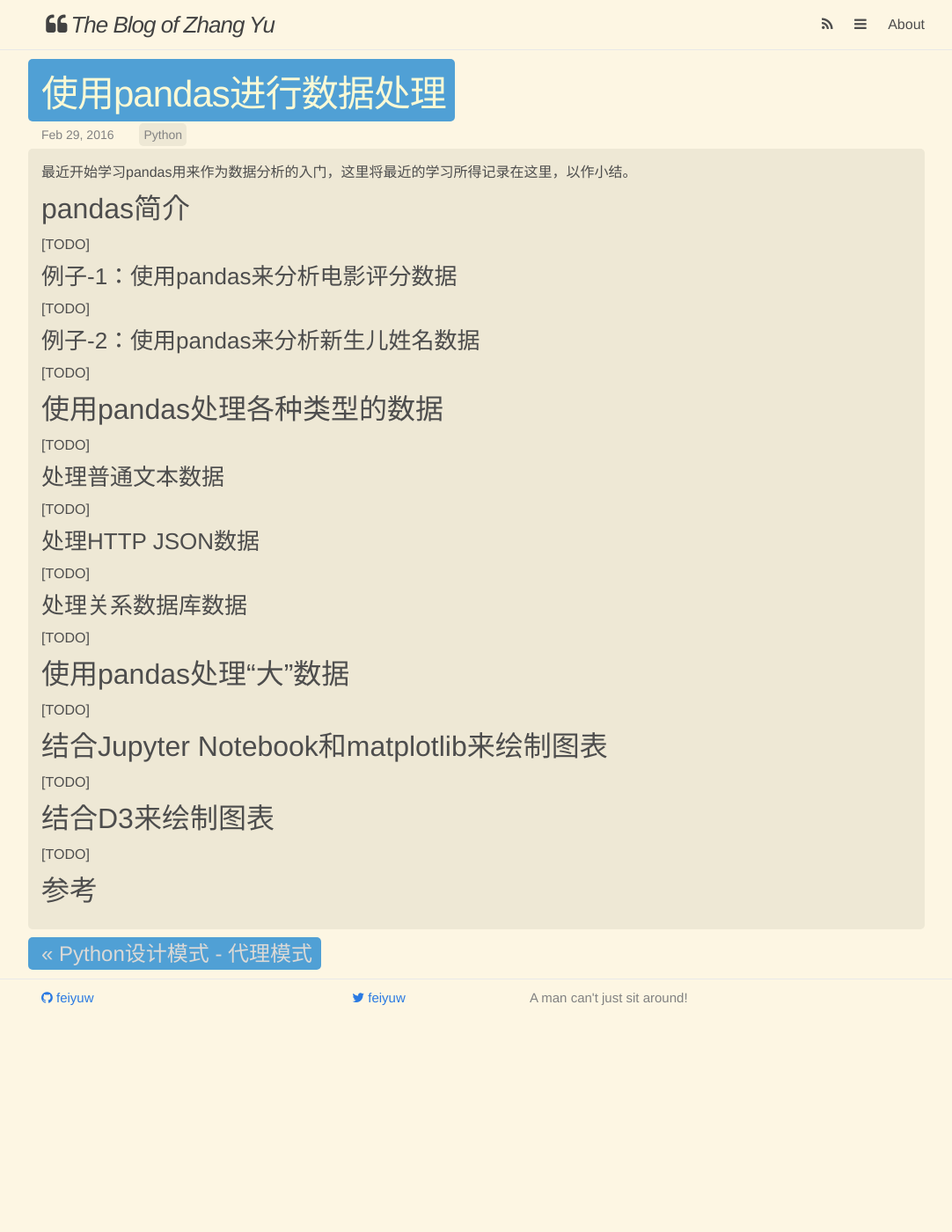
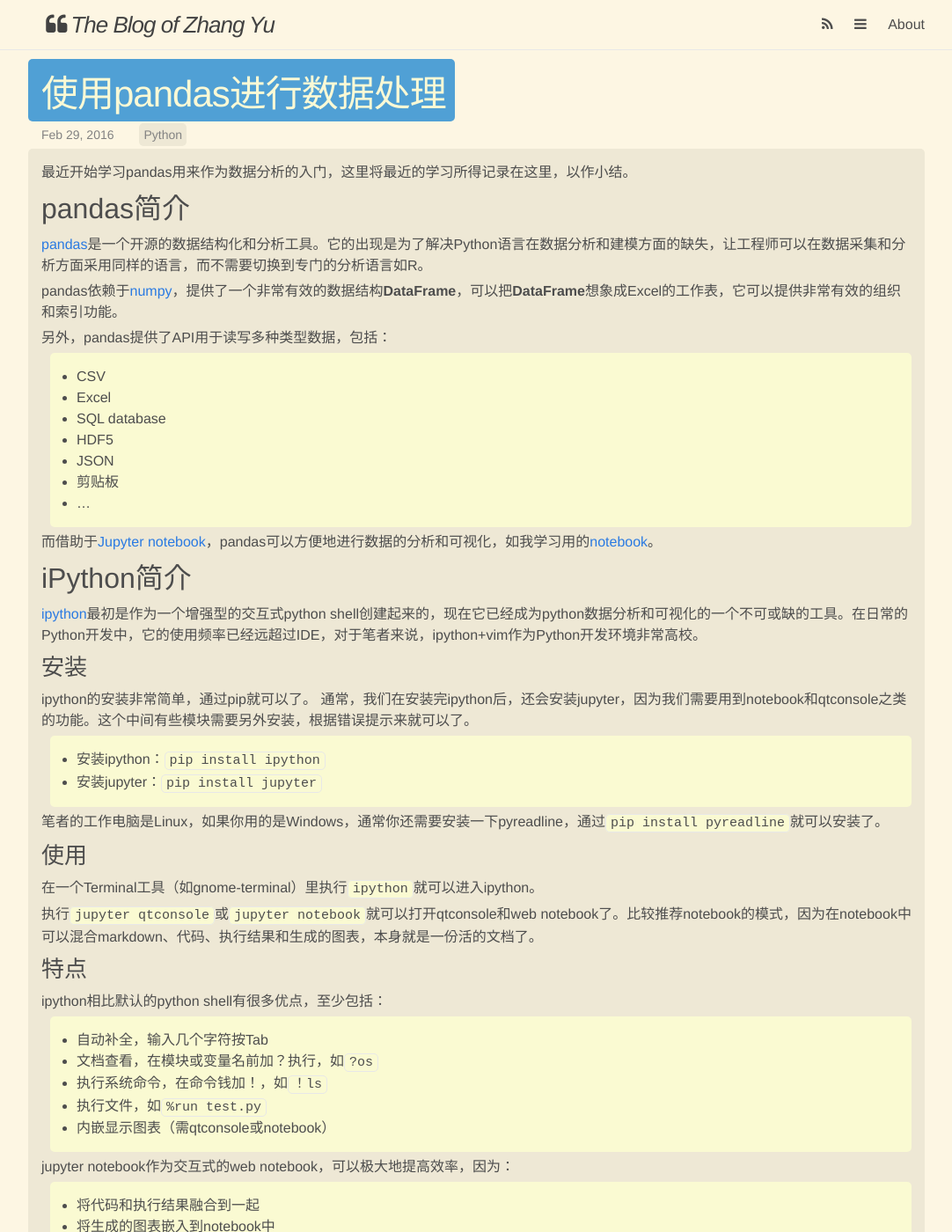
Before and after one commit to feiyuw/feiyuw.github.io, a Jekyll site: the page built from _posts/2016-02-29-use-pandas-as-data-processor.md, in a window 1280 px wide and 1400 px high. Shown: the whole window at 88% size, without its empty margins (91-1173 px from the left). Built offline with Jekyll 4.4.1, drawn with Linux system fonts in a browser that asks for light colours; nearby versions of some CDN libraries; comment, search, counter and statistics services are not loaded; some of the changed text lies outside the part shown.

Commit message:
update one blog

````diff
--- a/_posts/2016-02-29-use-pandas-as-data-processor.md
+++ b/_posts/2016-02-29-use-pandas-as-data-processor.md
@@ -8,41 +8,136 @@ categories: Python
 
 ## pandas简介
 
-[TODO]
+[pandas](http://pandas.pydata.org/)是一个开源的数据结构化和分析工具。它的出现是为了解决Python语言在数据分析和建模方面的缺失，让工程师可以在数据采集和分析方面采用同样的语言，而不需要切换到专门的分析语言如R。
 
-### 例子-1：使用pandas来分析电影评分数据
+pandas依赖于[numpy](http://www.numpy.org/)，提供了一个非常有效的数据结构**DataFrame**，可以把**DataFrame**想象成Excel的工作表，它可以提供非常有效的组织和索引功能。
+
+另外，pandas提供了API用于读写多种类型数据，包括：
+
+* CSV
+* Excel
+* SQL database
+* HDF5
+* JSON
+* 剪贴板
+* ...
+
+而借助于[Jupyter notebook](http://jupyter.org/)，pandas可以方便地进行数据的分析和可视化，如我学习用的[notebook](/assets/learn-pandas.ipynb)。
+
+## iPython简介
+
+[ipython](http://ipython.org/)最初是作为一个增强型的交互式python shell创建起来的，现在它已经成为python数据分析和可视化的一个不可或缺的工具。在日常的Python开发中，它的使用频率已经远超过IDE，对于笔者来说，ipython+vim作为Python开发环境非常高校。
+
+### 安装
+
+ipython的安装非常简单，通过pip就可以了。
+通常，我们在安装完ipython后，还会安装jupyter，因为我们需要用到notebook和qtconsole之类的功能。这个中间有些模块需要另外安装，根据错误提示来就可以了。
+
+* 安装ipython：`pip install ipython`
+* 安装jupyter：`pip install jupyter`
+
+笔者的工作电脑是Linux，如果你用的是Windows，通常你还需要安装一下pyreadline，通过`pip install pyreadline`就可以安装了。
+
+### 使用
+
+在一个Terminal工具（如gnome-terminal）里执行`ipython`就可以进入ipython。
+
+执行`jupyter qtconsole`或`jupyter notebook`就可以打开qtconsole和web notebook了。比较推荐notebook的模式，因为在notebook中可以混合markdown、代码、执行结果和生成的图表，本身就是一份活的文档了。
+
+### 特点
+
+ipython相比默认的python shell有很多优点，至少包括：
+
+* 自动补全，输入几个字符按Tab
+* 文档查看，在模块或变量名前加？执行，如`?os`
+* 执行系统命令，在命令钱加！，如`！ls`
+* 执行文件，如`%run test.py`
+* 内嵌显示图表（需qtconsole或notebook）
+
+jupyter notebook作为交互式的web notebook，可以极大地提高效率，因为：
+
+* 将代码和执行结果融合到一起
+* 将生成的图表嵌入到notebook中
+* 可以添加markdown用于说明和文档
+* web形式便于分享
+
+### 性能分析
+
+ipython有内置的性能分析方法，可以方便地分析函数的性能，包括：
+
+* %time  ==>  获得程序运行的时间
+* %timeit  ==>  持续运行100万次，分析函数所用时间
+* %prun  ==>  以cProfile的方式运行函数进行性能分析
+
+除此意外，我们还可以使用[line_profiler](https://github.com/rkern/line_profiler)
+
+* 安装：pip install line_profiler
+* 在ipython中启用：在~/.ipython/profile_default/ipython_config.py中加入`c.TerminalIPythonApp.extensions = [ 'line_profiler', ]`
+* 在ipython中使用`%lprun`
+
+## pandas入门
+
+在[利用Python进行数据分析](https://book.douban.com/subject/25779298/)这本书的引言部分有三个例子，我在pandas 0.17.1版本上把他们都实现了一下，通过这三个例子，我们可以一窥pandas数据分析的门径。
+
+### 例子-1：分析网页请求数据
+
+在http://1usagov.measuredvoice.com/2013/上可以下载到网页请求数据，我们选取其中一天的数据文件**usagov_bitly_data2013-05-17-1368832207**来进行分析。
+
+这个文件的每一行都是一个json字符串，因此我们可以很方便地把它按行转换成一个list。
+
+```python
+import json
+# 数据来源: http://1usagov.measuredvoice.com/2013/
+with open('usagov_bitly_data2013-05-17-1368832207') as fp:
+    records = map(json.loads, fp)
+```
+
+#### 使用pandas来过滤数据
+
+我们会将上面得到的records转换成pandas的DataFrame对象，以进行后续的处理。这里我们希望通过简单的方法可以过滤出我们需要的数据。
+
+```python
+from pandas import DataFrame
+
+data = DataFrame(records) # 以frame形式使用数据
+data[(data['tz'] == '') & (data['al'] == 'en')] # filter data
+# 也可以使用
+data[(data.tz == '') & (data.al == 'en')]
+```
+
+上面的代码将时区（tz）为空，并且语言（al）为en的数据过滤出来。
+
+#### 数据清洗
+
+很多时候我们的数据集中的某些数据会存在一些字段的缺失或异常，pandas可以很方便地进行这方面的清洗和处理工作。
+
+```python
+clean_tz = data['tz'].fillna('Missing')
+clean_tz[clean_tz == ''] = 'Unknown'
+```
+
+`fillna`方法将所有没有tz字段的数据的该字段值设置为**Missing**，而第二行代码则将所有tz为空的数据改为**Unknown**。
+
+#### 按值聚合并排序
+
+上面的clean_tz记录了所有这些数据的时区信息，我们希望知道每一个时区的访问次数并排序，这个时候我们可以采用`value_counts`方法。
+
+```python
+%matplotlib inline
+clean_tz.value_counts()[:15].plot(kind='barh', figsize=(12, 5))
+```
+
+首先将matplotlib以inline方式显示，然后画图，这个图里面会显示最少访问的15个时区，如下图：
+
+![timezone](/assets/tz15.png)
+
+### 例子-2：使用pandas来分析电影评分数据
 
 [TODO]
 
-### 例子-2：使用pandas来分析新生儿姓名数据
+>Pivot Table(数据透视表)是一种交互式的表，可以进行某些计算，如求和与计数等。 所进行的计算与数据跟数据透视表中的排列有关。 之所以称为数据透视表，是因为可以动态地改变它们的版面布置，以便按照不同方式分析数据，也可以重新安排行号、列标和页字段。 每一次改变版面布置时，数据透视表会立即按照新的布置重新计算数据。
 
-[TODO]
-
-## 使用pandas处理各种类型的数据
-
-[TODO]
-
-### 处理普通文本数据
-
-[TODO]
-
-### 处理HTTP JSON数据
-
-[TODO]
-
-### 处理关系数据库数据
-
-[TODO]
-
-## 使用pandas处理“大”数据
-
-[TODO]
-
-## 结合Jupyter Notebook和matplotlib来绘制图表
-
-[TODO]
-
-## 结合D3来绘制图表
+### 例子-3：使用pandas来分析新生儿姓名数据
 
 [TODO]
 
````
Also changed, not shown: assets/tz15.png (added), 1 other file.
